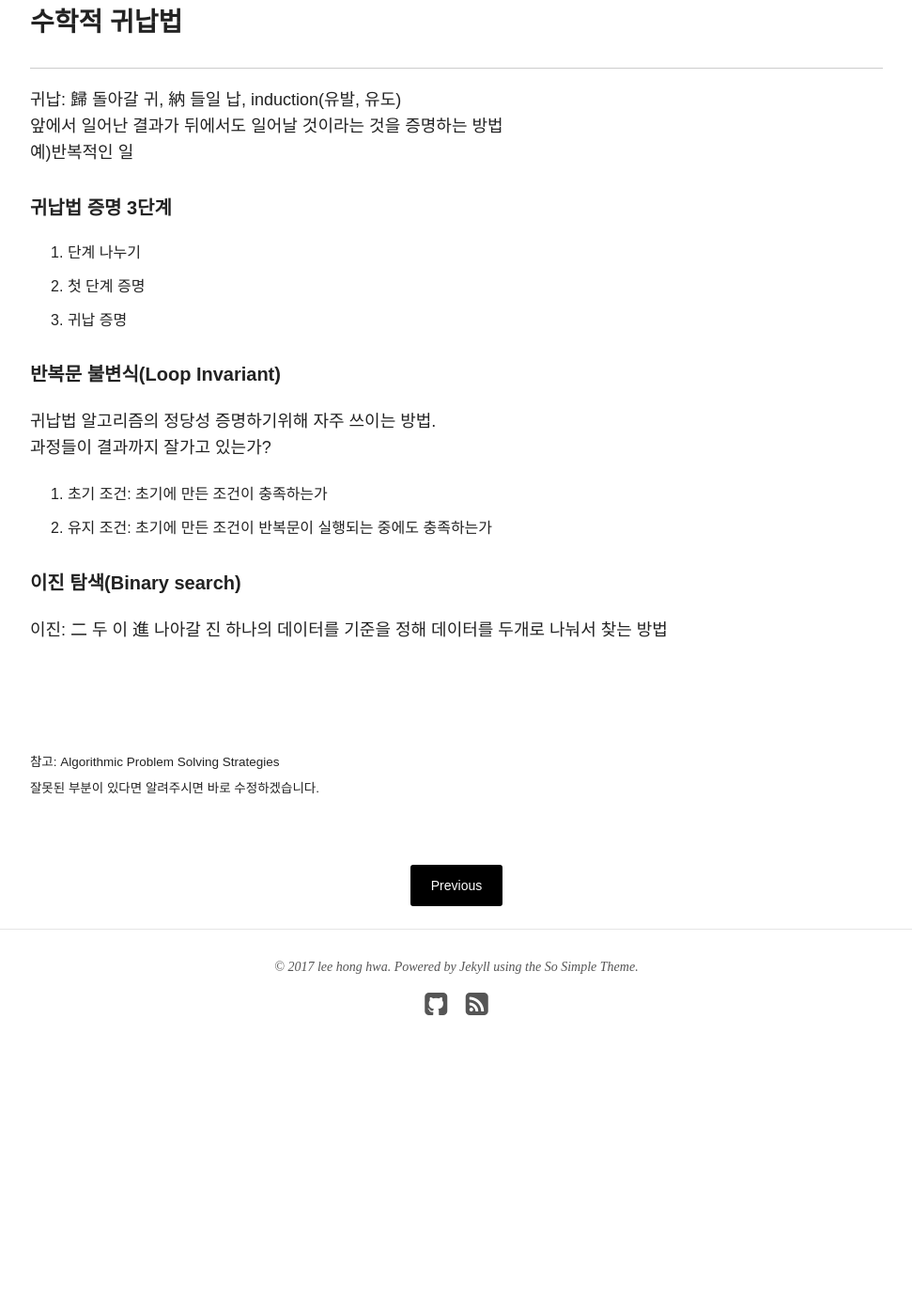
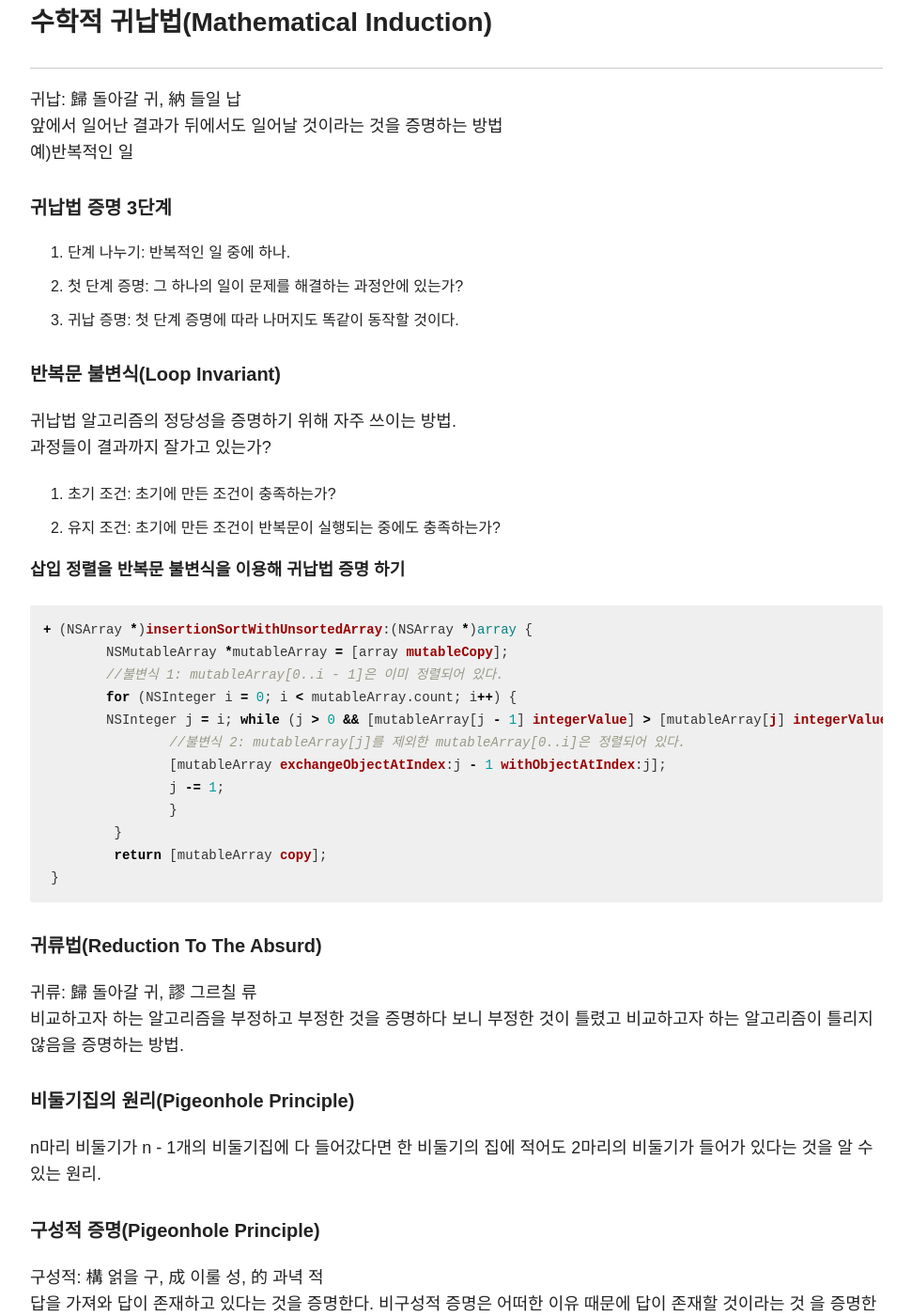
Before and after one commit to LeeHongHwa/leehonghwa.github.io, a Jekyll site: the page built from _posts/algorithm/2017-06-13-알고리즘의 정당성 증명.md, in a window 1280 px wide and 1400 px high, scrolled down 832 px. Shown: the whole window at 94% size, without its empty margins (154-1125 px from the left). Built offline with Jekyll 4.4.1, drawn with Linux system fonts in a browser that asks for light colours; nearby versions of some CDN libraries; before the commit the page ends 2012 px from its top, so only the background shows below that; some of the changed text lies outside the part shown.

Commit message:
modify algorithm justification

````diff
--- a/_posts/algorithm/2017-06-13-알고리즘의 정당성 증명.md
+++ b/_posts/algorithm/2017-06-13-알고리즘의 정당성 증명.md
@@ -6,7 +6,7 @@ categories: algorithm
 excerpt:
 tags: [Algorithm]
 image:
-  feature:
+feature:
 date: 2017-06-13T23:30:00+09:00
 ---
 ### 알고리즘의 정당성 증명이란
@@ -15,29 +15,51 @@ date: 2017-06-13T23:30:00+09:00
 <br>
 <br>
 
-### 수학적 귀납법
+### 수학적 귀납법(Mathematical Induction)
 ---
-귀납: 歸 돌아갈 귀, 納 들일 납, induction(유발, 유도)<br>
+귀납: 歸 돌아갈 귀, 納 들일 납<br>
 앞에서 일어난 결과가 뒤에서도 일어날 것이라는 것을 증명하는 방법<br>
 예)반복적인 일
 
 ##### 귀납법 증명 3단계
- 1. 단계 나누기
- 2. 첫 단계 증명
- 3. 귀납 증명
+ 1. 단계 나누기: 반복적인 일 중에 하나.
+ 2. 첫 단계 증명: 그 하나의 일이 문제를 해결하는 과정안에 있는가?
+ 3. 귀납 증명: 첫 단계 증명에 따라 나머지도 똑같이 동작할 것이다.
 
 ##### 반복문 불변식(Loop Invariant)
-귀납법 알고리즘의 정당성 증명하기위해 자주 쓰이는 방법.<br>
+귀납법 알고리즘의 정당성을 증명하기 위해 자주 쓰이는 방법.<br>
 과정들이 결과까지 잘가고 있는가?
- 1. 초기 조건: 초기에 만든 조건이 충족하는가
- 2. 유지 조건: 초기에 만든 조건이 반복문이 실행되는 중에도 충족하는가
+ 1. 초기 조건: 초기에 만든 조건이 충족하는가?
+ 2. 유지 조건: 초기에 만든 조건이 반복문이 실행되는 중에도 충족하는가?
 
-##### 이진 탐색(Binary search)
-이진: 二 두 이 進 나아갈 진
-하나의 데이터를 기준을 정해 데이터를 두개로 나눠서 찾는 방법
+**삽입 정렬을 반복문 불변식을 이용해 귀납법 증명 하기**
+```objc
++ (NSArray *)insertionSortWithUnsortedArray:(NSArray *)array {
+	NSMutableArray *mutableArray = [array mutableCopy];
+	//불변식 1: mutableArray[0..i - 1]은 이미 정렬되어 있다.
+	for (NSInteger i = 0; i < mutableArray.count; i++) {
+	NSInteger j = i; while (j > 0 && [mutableArray[j - 1] integerValue] > [mutableArray[j] integerValue]) {
+		//불변식 2: mutableArray[j]를 제외한 mutableArray[0..i]은 정렬되어 있다.
+	 	[mutableArray exchangeObjectAtIndex:j - 1 withObjectAtIndex:j];
+	 	j -= 1;
+	 	}
+	 }
+	 return [mutableArray copy];
+ }
+```
 
-<br>
-<br>
-<br>
-<sub>참고: Algorithmic Problem Solving Strategies<br>
-잘못된 부분이 있다면 알려주시면 바로 수정하겠습니다.</sub>
+##### 귀류법(Reduction To The Absurd)
+귀류: 歸 돌아갈 귀, 謬 그르칠 류<br>
+비교하고자 하는 알고리즘을 부정하고 부정한 것을 증명하다 보니 부정한 것이 틀렸고 비교하고자 하는 알고리즘이 틀리지 않음을 증명하는 방법.
+
+##### 비둘기집의 원리(Pigeonhole Principle)
+n마리 비둘기가 n - 1개의 비둘기집에 다 들어갔다면 한 비둘기의 집에 적어도 2마리의 비둘기가 들어가 있다는 것을 알 수 있는 원리.
+
+##### 구성적 증명(Pigeonhole Principle)
+구성적: 構 얽을 구, 成 이룰 성, 的 과녁 적<br>
+답을 가져와 답이 존재하고 있다는 것을 증명한다. 비구성적 증명은 어떠한 이유 때문에 답이 존재할 것이라는 것 을 증명한다.
+
+
+참고: Algorithmic Problem Solving Strategies
+
+<sub>잘못된 부분이 있다면 알려주시면 바로 수정하겠습니다.</sub>
````
